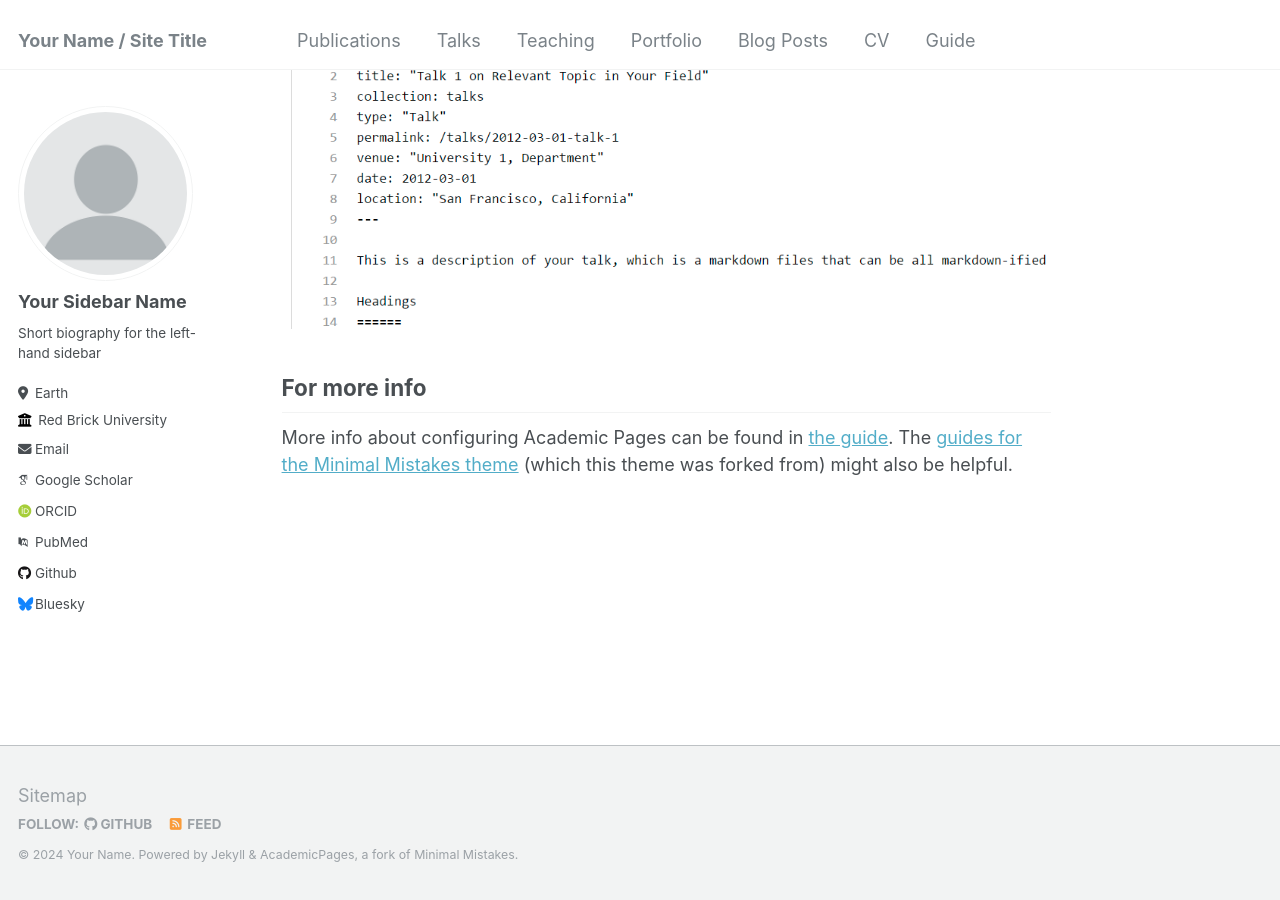
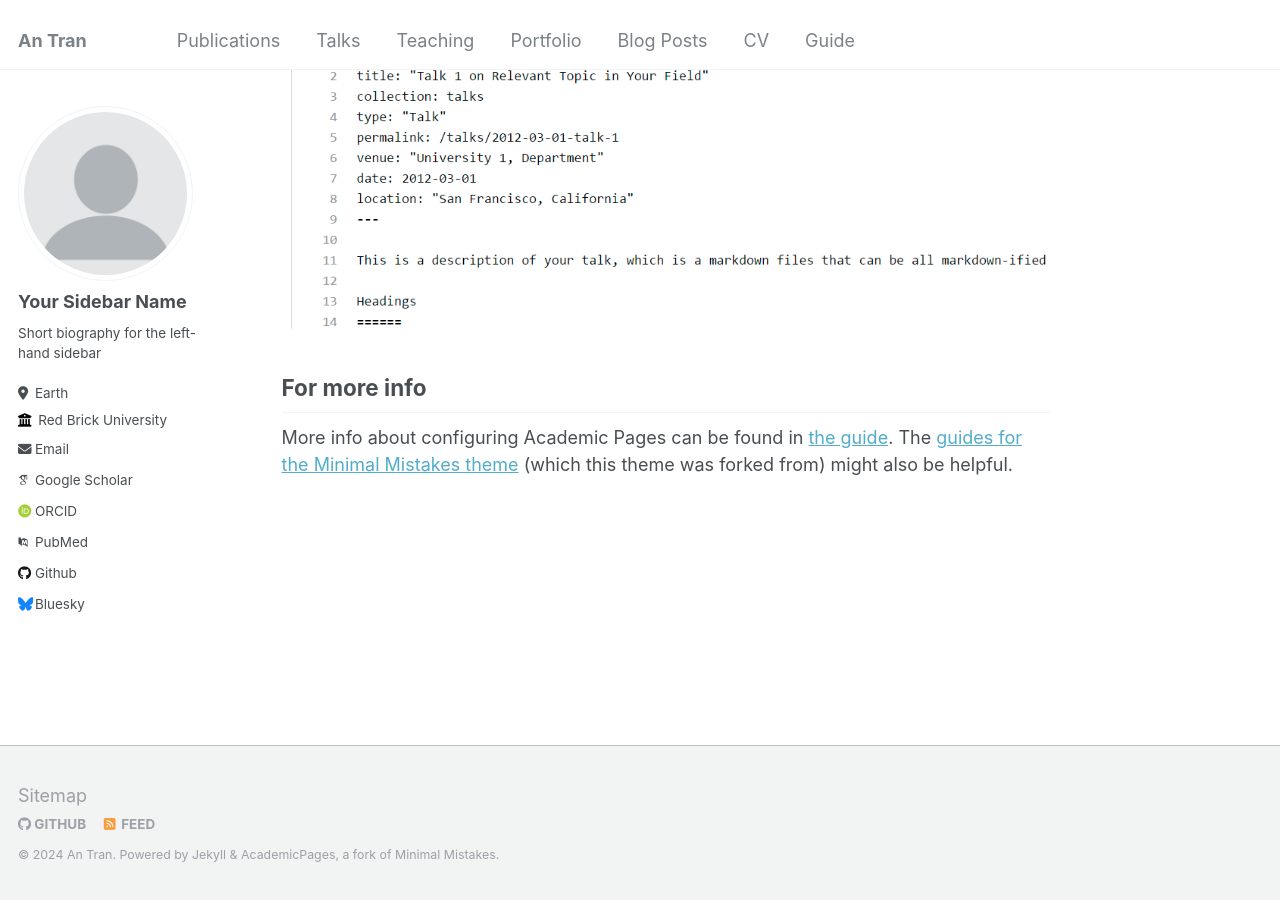
Before and after one commit to antran-phys/antran-phys.github.io, a Jekyll site: the page built from _pages/about.md, in a window 1280 px wide and 900 px high, scrolled down 2660 px. Built offline with Jekyll 4.4.1, drawn with Linux system fonts in a browser that asks for light colours; some web fonts are replaced.

Commit message:
Update _config.yml

```diff
--- a/_config.yml
+++ b/_config.yml
@@ -7,10 +7,10 @@
 # server process.
 
 # Basic Site Settings
-locale                   : "en-US"
-title                    : "Your Name / Site Title"
+locale                   : "en-UK"
+title                    : "An Tran"
 title_separator          : "-"
-name                     : &name "Your Name"
+name                     : &name "An Tran"
 description              : &description "personal description"
 url                      : https://academicpages.github.io # the base hostname & protocol for your site e.g. "https://mmistakes.github.io"
 baseurl                  : "" # the subpath of your site, e.g. "/blog"
```
